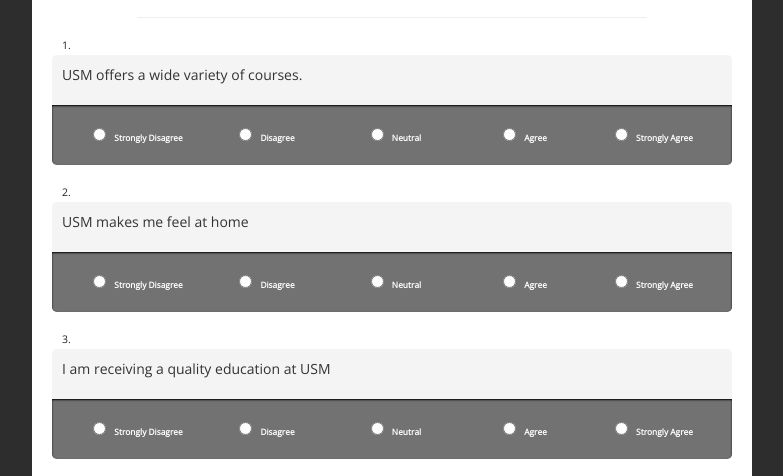
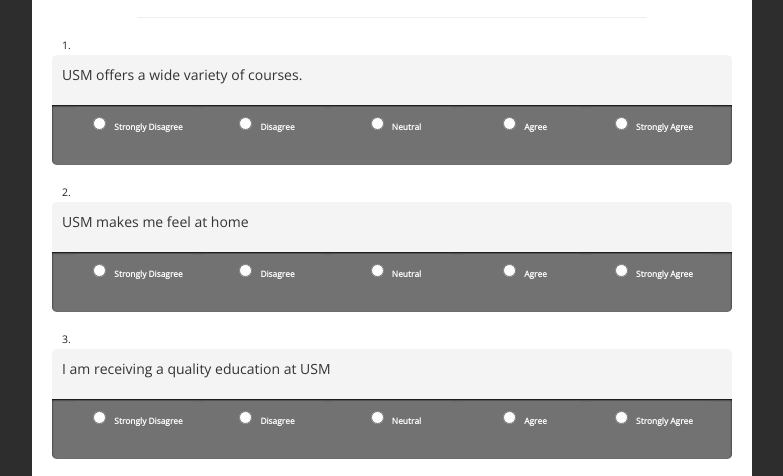
Before and after one commit to matthamil/SurveyStats, a plain HTML site: page index.html in a window 1280 px wide. Both pictures are taken after a click on the button "Take a Survey". Shown: the part 259-735 px from the top of the page, without its empty margins (248-1031 px from the left). Drawn offline with nearby package versions, Linux system fonts and the light colour scheme.

Commit message:
updated survey css

```diff
--- a/css/main.css
+++ b/css/main.css
@@ -133,14 +133,17 @@
 	font-size: 0.6em;
 	font-weight: 700;
 	background-color: #727272;
+	align-self: center;
 	color: #FFF;
-	align-self: center;
 	margin: 5px;
 	padding: 5px;
 	border: none;
 }
 
+.answer-choice-wrapper label {
+	min-height: 55px;
+}
+
 .answer-choice-wrapper label:hover {
 	background-color: #0498FF;
-	border-radius: 20px;
 }
```
